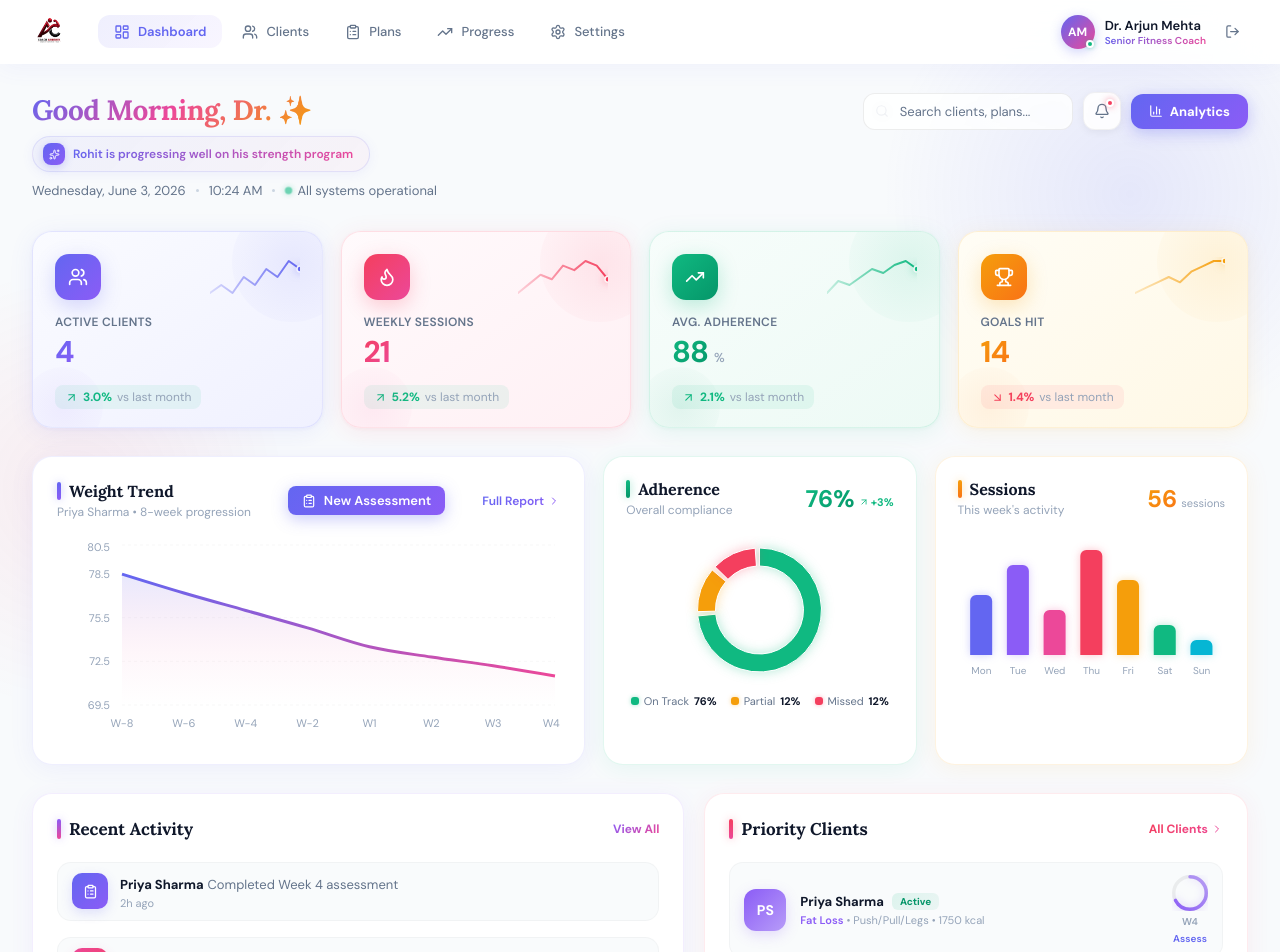
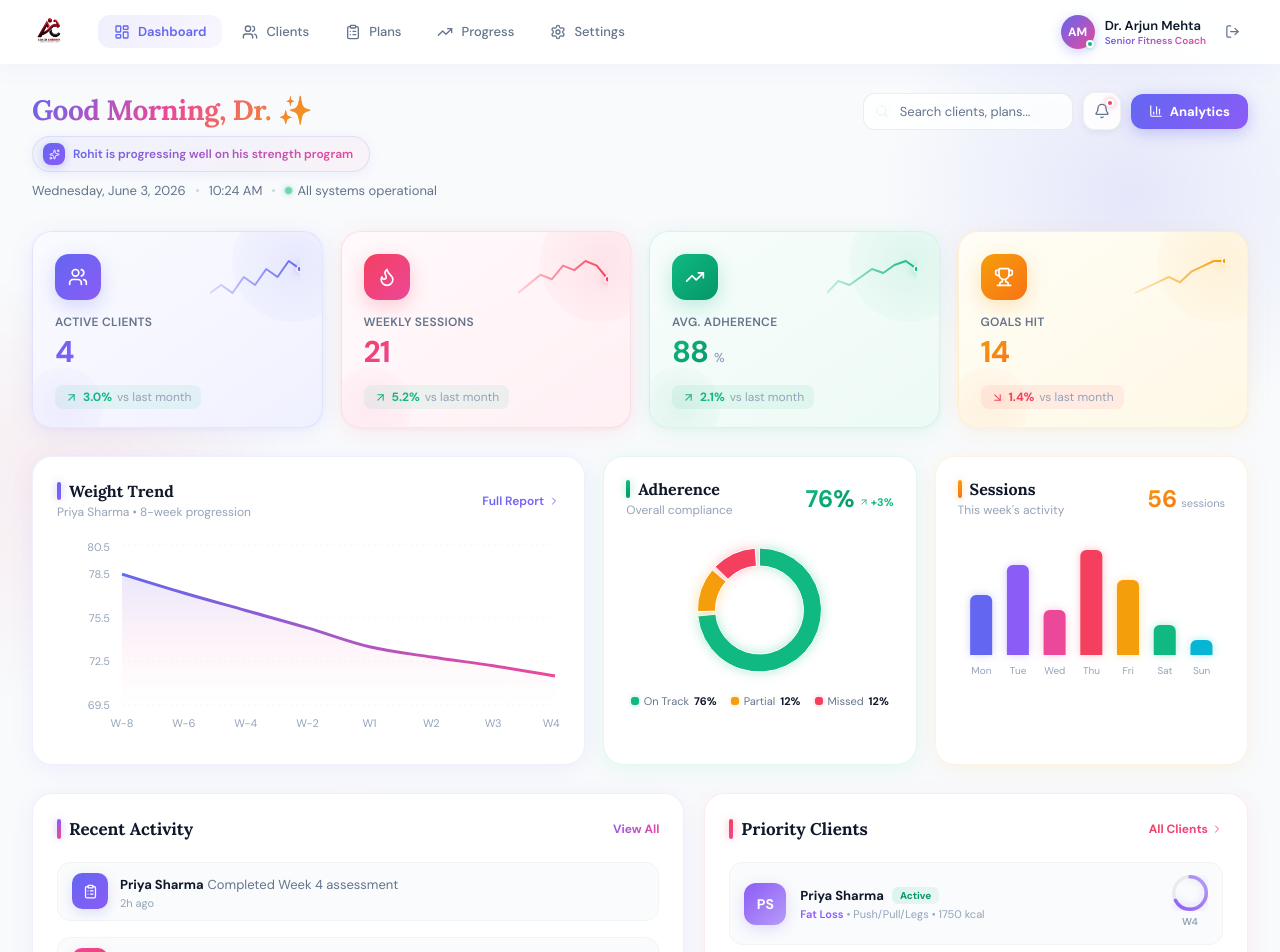
Before and after one commit to abhishek21lift-oss/fitpro-frontend, a Next.js app: page /dashboard in a window 1280 px wide. Shown: the top 952 px of the page. Built offline with nearby package versions, Linux system fonts and the light colour scheme.

Commit message:
Remove all + New Assessment buttons and Assess links

```diff
--- a/src/app/dashboard/page.tsx
+++ b/src/app/dashboard/page.tsx
@@ -381,10 +381,6 @@ export default function Dashboard() {
               </div>
               <p style={{ fontSize: 12, color: '#94A3B8', marginTop: 3 }}>Priya Sharma • 8-week progression</p>
             </div>
-          <Link href="/clients" className="btn btn-primary btn-sm" style={{ textDecoration: 'none' }}>
-            <ClipboardList size={14} /> New Assessment
-          </Link>
-
           <Link href="/analytics" style={{
               fontSize: 12, fontWeight: 600,
               background: 'linear-gradient(135deg, #6366F1, #8B5CF6)',
@@ -631,10 +627,7 @@ export default function Dashboard() {
                   <div style={{ display: 'flex', flexDirection: 'column', alignItems: 'center', gap: 4 }}>
                     <ProgressRing pct={progPct} size={36} stroke={3.5} color={calColor} />
                     <span style={{ fontSize: 10, color: '#94A3B8', fontWeight: 600 }}>W{c.programWeek}</span>
-                    <Link href={`/clients/${c.id}/assessments/new`} style={{ fontSize: 10, fontWeight: 600, color: '#6366F1', textDecoration: 'none' }}
-                      onClick={e => e.stopPropagation()}>
-                      Assess
-                    </Link>
+                    <span style={{ fontSize: 10, color: '#94A3B8', fontWeight: 600 }}></span>
                   </div>
                 </div>
               );
```
Also changed, not shown: src/app/clients/[id]/page.tsx (+5 -8 lines), src/app/clients/page.tsx (+2 -5 lines).
